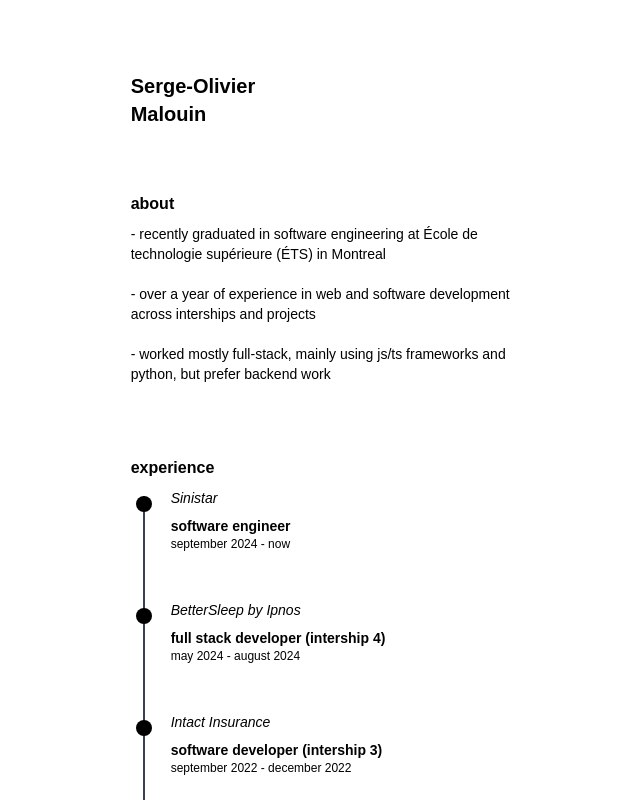
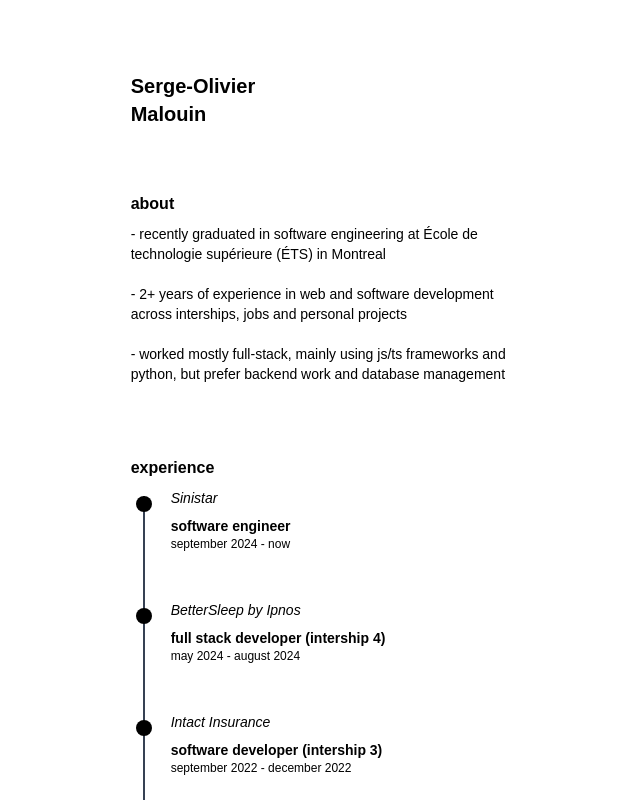
Before and after one commit to somalouin/portfolio, a Next.js app: page / in a window 1280 px wide. Shown: the top 800 px of the page, without its empty margins (312-952 px from the left). Built offline with nearby package versions, Linux system fonts and the light colour scheme.

Commit message:
update about

```diff
--- a/app/_components/AboutSection.tsx
+++ b/app/_components/AboutSection.tsx
@@ -12,11 +12,11 @@ export const AboutSection = () => {
             ÉTS
           </Link>
           ) in Montreal
-          <br /> <br />- over a year of experience in web and software
-          development across interships and projects
+          <br /> <br />- 2+ years of experience in web and software development
+          across interships, jobs and personal projects
           <br />
           <br />- worked mostly full-stack, mainly using js/ts frameworks and
-          python, but prefer backend work
+          python, but prefer backend work and database management
         </p>
       </div>
     </div>
```
